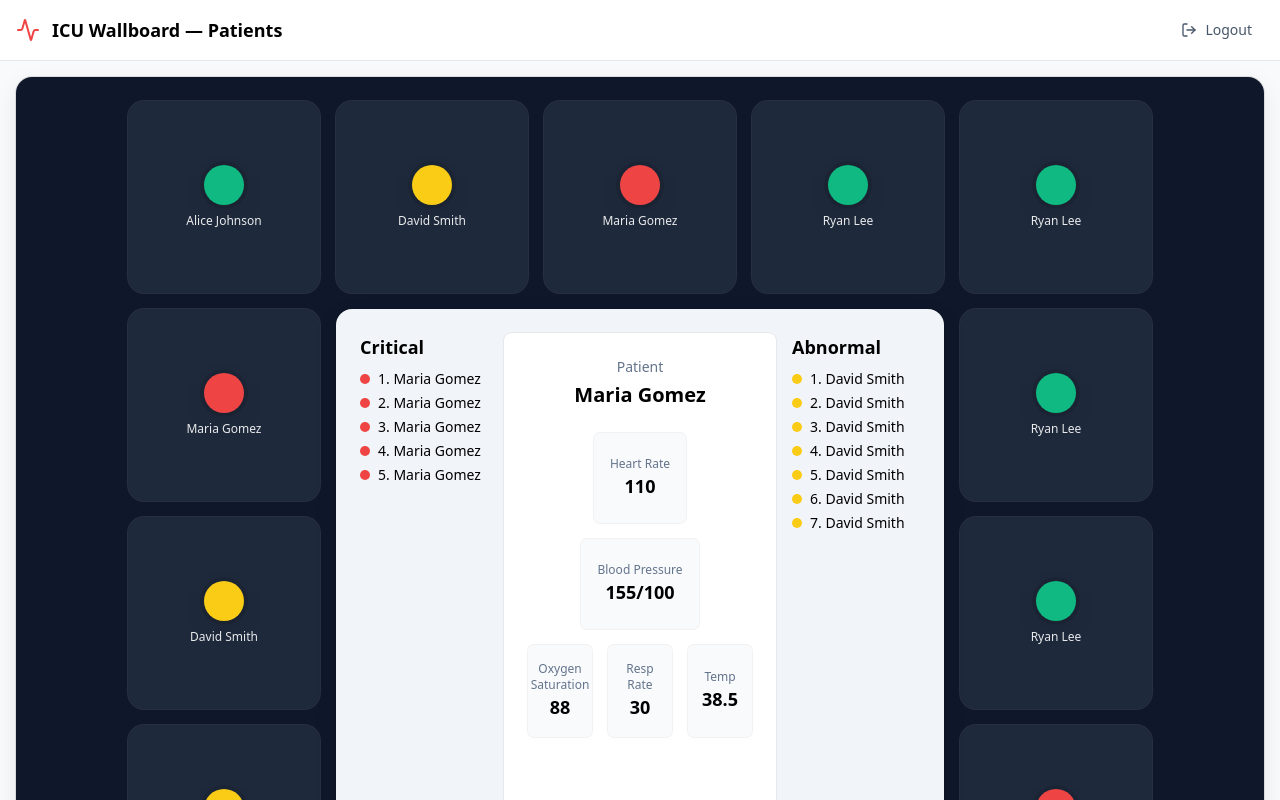
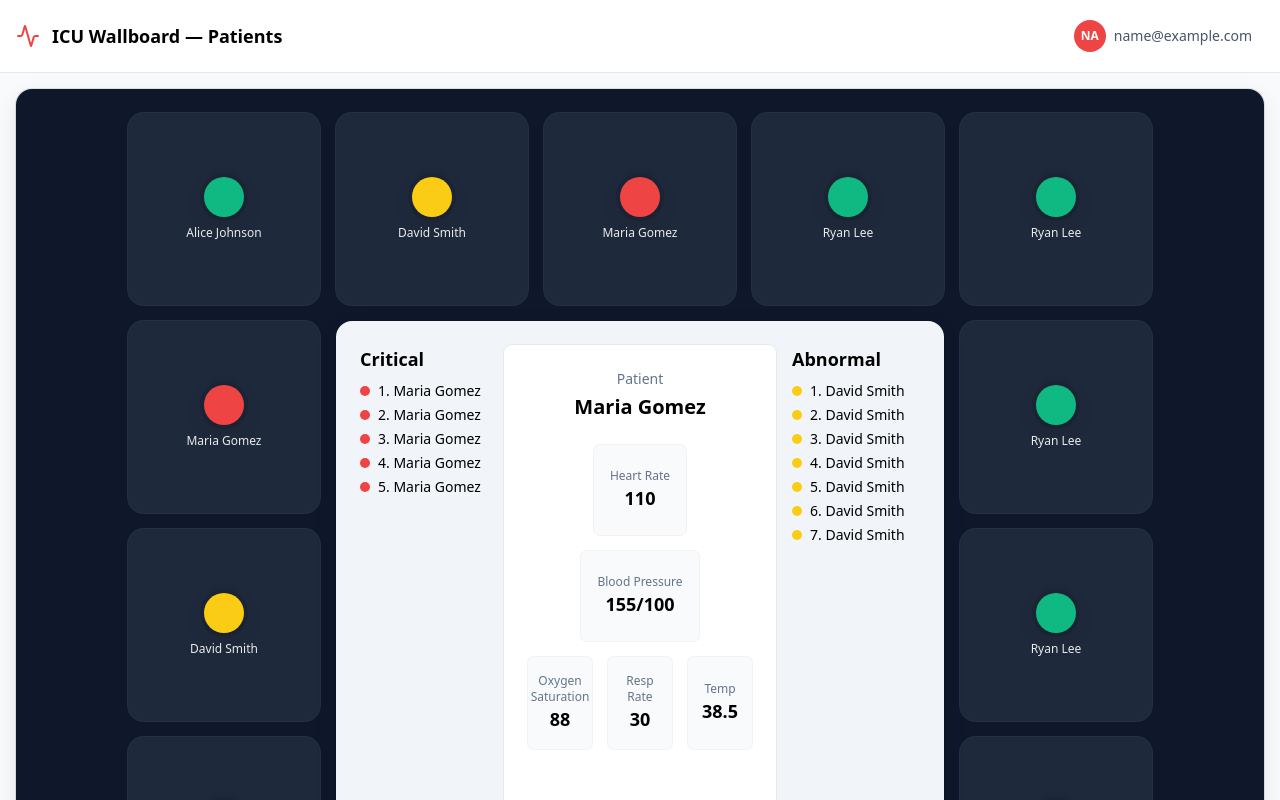
Before and after one commit to quetzin/CS6440-Team46-Project-Frontend, a React (Vite) app: page / in a window 1280 px wide. Shown: the top 800 px of the page. Built offline with nearby package versions, Linux system fonts and the light colour scheme; sample sign-in values are in the browser's storage.

Commit message:
added profile icon and carrier email

```diff
--- a/src/App.tsx
+++ b/src/App.tsx
@@ -1,14 +1,41 @@
-import React from 'react'
+import React, { useState, useRef, useEffect } from 'react'
 import { Outlet, useNavigate } from 'react-router-dom'
-import { Activity, LogOut } from 'lucide-react'
+import { Activity, LogOut, User } from 'lucide-react'
 
 export default function App() {
   const navigate = useNavigate()
+  const [showDropdown, setShowDropdown] = useState(false)
+  const dropdownRef = useRef<HTMLDivElement>(null)
+  const userEmail = localStorage.getItem('userEmail') || 'user@hospital.com'
+
+  // Get initials from email
+  const getInitials = (email: string) => {
+    const name = email.split('@')[0]
+    return name.slice(0, 2).toUpperCase()
+  }
 
   const handleLogout = () => {
     localStorage.removeItem('authToken')
+    localStorage.removeItem('userEmail')
     navigate('/login')
   }
+
+  // Close dropdown when clicking outside
+  useEffect(() => {
+    const handleClickOutside = (event: MouseEvent) => {
+      if (dropdownRef.current && !dropdownRef.current.contains(event.target as Node)) {
+        setShowDropdown(false)
+      }
+    }
+
+    if (showDropdown) {
+      document.addEventListener('mousedown', handleClickOutside)
+    }
+
+    return () => {
+      document.removeEventListener('mousedown', handleClickOutside)
+    }
+  }, [showDropdown])
 
   return (
     <div className="min-h-screen flex flex-col">
@@ -18,13 +45,50 @@ export default function App() {
             <Activity className="h-6 w-6 text-red-500" />
             <h1 className="font-semibold text-lg">ICU Wallboard — Patients</h1>
           </div>
+
+          {/* Profile Dropdown */}
+          <div className="relative" ref={dropdownRef}>
+            <button
+              onClick={() => setShowDropdown(!showDropdown)}
+              className="flex items-center gap-2 px-3 py-2 text-sm text-slate-600 hover:text-slate-900 hover:bg-slate-100 rounded-lg transition"
+            >
+              <div className="w-8 h-8 rounded-full bg-red-500 flex items-center justify-center text-white text-xs font-semibold">
+                {getInitials(userEmail)}
+              </div>
+              <span className="hidden sm:inline">{userEmail}</span>
+            </button>
+
+            {/* Dropdown Menu */}
+            {showDropdown && (
+              <div className="absolute right-0 mt-2 w-64 bg-white rounded-lg shadow-lg ring-1 ring-black/5 py-1 z-20">
+                <div className="px-4 py-3 border-b border-slate-100">
+                  <p className="text-sm font-semibold text-slate-900">Signed in as</p>
+                  <p className="text-sm text-slate-600 truncate">{userEmail}</p>
+                </div>
+
+                <button
+                  onClick={() => {
+                    setShowDropdown(false)
+                    // Add profile navigation here if needed
+                  }}
+                  className="w-full flex items-center gap-3 px-4 py-2 text-sm text-slate-700 hover:bg-slate-50 transition"
+                >
+                  <User className="h-4 w-4" />
+                  <span>Profile Settings</span>
+                </button>
+
+                <div className="border-t border-slate-100 mt-1 pt-1">
                   <button
                     onClick={handleLogout}
-            className="flex items-center gap-2 px-3 py-2 text-sm text-slate-600 hover:text-slate-900 hover:bg-slate-100 rounded-lg transition"
+                    className="w-full flex items-center gap-3 px-4 py-2 text-sm text-red-600 hover:bg-red-50 transition"
                   >
                     <LogOut className="h-4 w-4" />
                     <span>Logout</span>
                   </button>
+                </div>
+              </div>
+            )}
+          </div>
         </div>
       </header>
       <main className="flex-1 mx-auto max-w-7xl w-full p-4">
--- a/src/pages/Login.tsx
+++ b/src/pages/Login.tsx
@@ -27,8 +27,9 @@ export default function Login() {
 
       // Demo validation
       if (email === 'demo@icu.com' && password === 'demo123') {
-        // Store auth token (in real app, use secure storage)
+        // Store auth token and email (in real app, use secure storage)
         localStorage.setItem('authToken', 'demo-token')
+        localStorage.setItem('userEmail', email)
         navigate('/')
       } else {
         setError('Invalid email or password')
```
Lines whose indentation alone changed are shown as unchanged.
